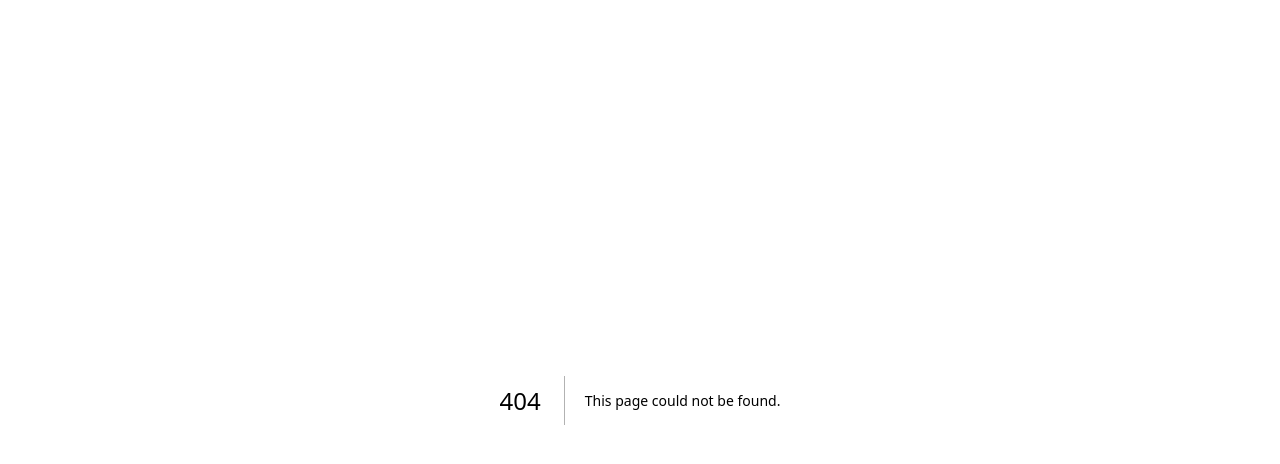
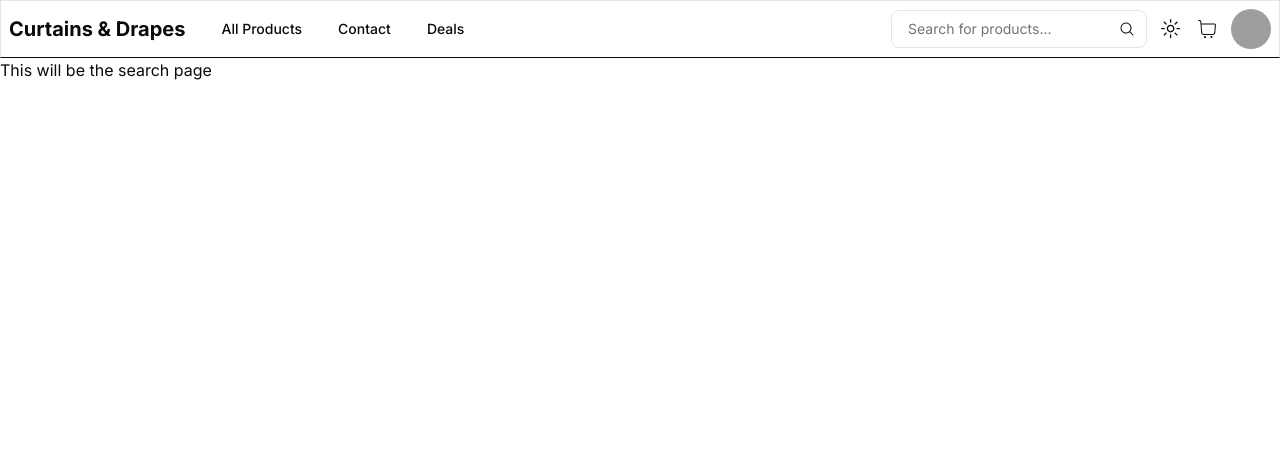
Before and after one commit to frustrated018/curtains-and-drapes, a Next.js app: page /search in a window 1280 px wide. Before the commit this address had no page. Shown: the top 464 px of the page. Built offline with nearby package versions, Linux system fonts and the light colour scheme; no server answers; grey boxes are pictures that could not be loaded.

Commit message:
Created and connected
Created the search page
Connected the page to the home page through nav links
Also added the navbar to this page as well

```diff
--- /dev/null
+++ b/src/app/search/page.js
@@ -0,0 +1,12 @@
+import MainNav from "@/components/main-navbar/mainNav";
+
+const SearchPage = () => {
+  return (
+    <>
+      <MainNav />
+      <h3>This will be the search page</h3>
+    </>
+  );
+};
+
+export default SearchPage;
--- a/src/components/main-navbar/mainNav.jsx
+++ b/src/components/main-navbar/mainNav.jsx
@@ -47,7 +47,7 @@ const MainNav = () => {
             <NavigationMenu>
               <NavigationMenuList>
                 <NavigationMenuItem>
-                  <Link href="/#" legacyBehavior passHref>
+                  <Link href="/search" legacyBehavior passHref>
                     <NavigationMenuLink
                       className={navigationMenuTriggerStyle()}
                     >
@@ -90,8 +90,8 @@ const MainNav = () => {
                   <Link href="/" className="font-bold">
                     Curtains & Drapes
                   </Link>
-                  <Link href="#" className="text-primary">
-                    About
+                  <Link href="/search" className="text-primary">
+                    All Products
                   </Link>
                   <Link href="#" className="text-primary">
                     Contact
```
